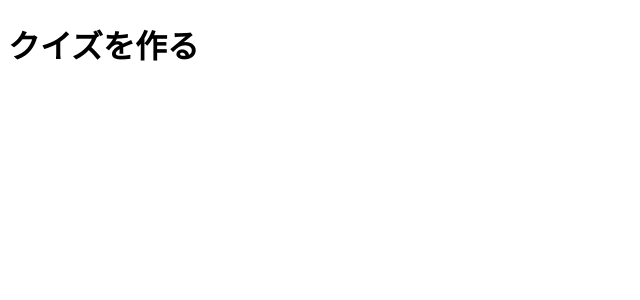
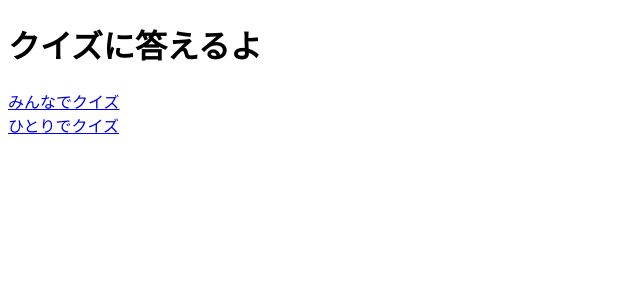
Before and after one commit to doz13189/nba-ddd, a Vue app: page /answerQuiz in a window 1280 px wide. Shown: the top 300 px of the page, without its empty margins (0-640 px from the left). Built offline with nearby package versions, Linux system fonts and the light colour scheme.

Commit message:
必要なページを作成

```diff
--- a/src/views/pages/AnswerQuiz.vue
+++ b/src/views/pages/AnswerQuiz.vue
@@ -1,7 +1,12 @@
 <template>
   <div>
-    <h1>クイズに答える</h1>
-    <!-- <HelloWorld/> -->
+    <h1>クイズに答えるよ</h1>
+    <div>
+      <router-link to='/multiplePlayers'>みんなでクイズ</router-link>
+    </div>
+    <div>
+      <router-link to='/onePlayer'>ひとりでクイズ</router-link>
+    </div>
   </div>
 </template>
 
--- /dev/null
+++ b/src/views/pages/MultiplePlayers.vue
@@ -0,0 +1,5 @@
+<template>
+  <div>
+    <h1>みんなでクイズ</h1>
+  </div>
+</template>
--- /dev/null
+++ b/src/views/pages/OnePlayer.vue
@@ -0,0 +1,5 @@
+<template>
+  <div>
+    <h1>ひとりでクイズ</h1>
+  </div>
+</template>
```
Also changed, not shown: src/router/index.ts (+14 -3 lines).
